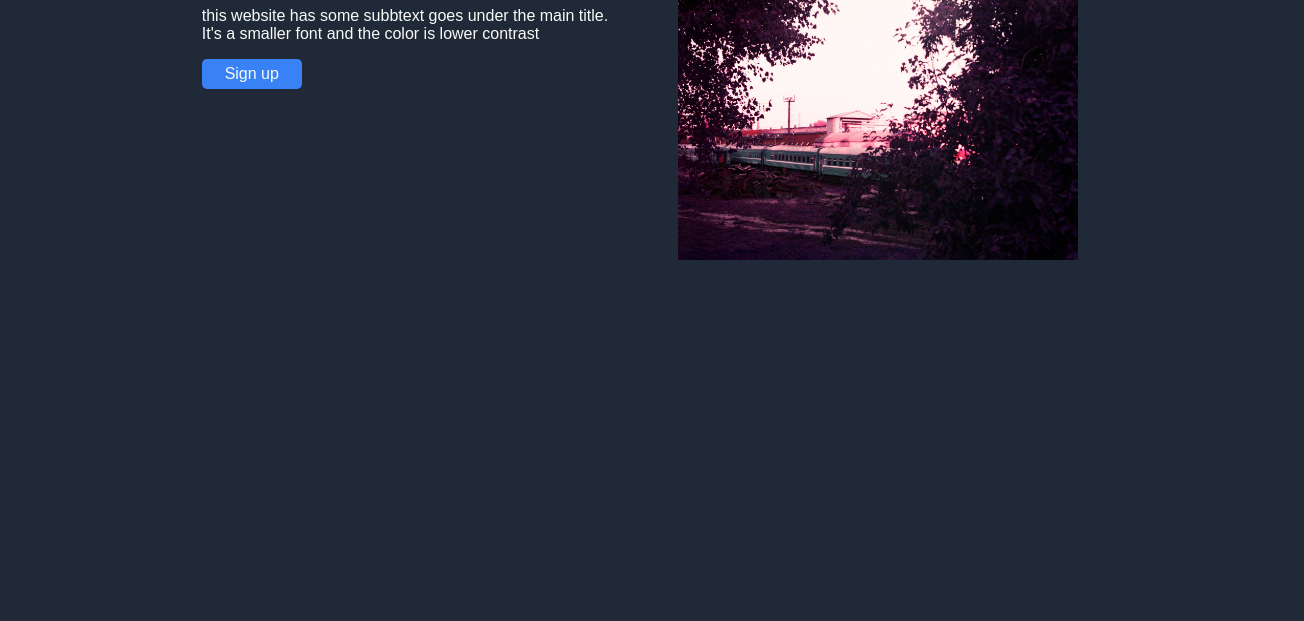
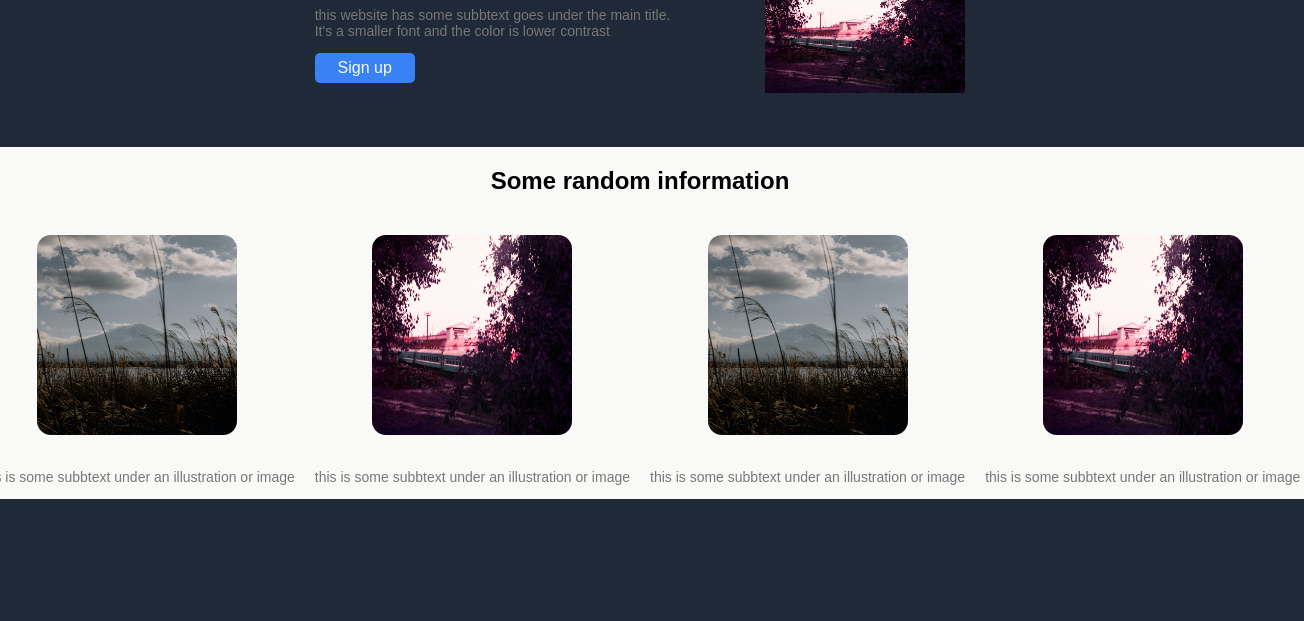
Before and after one commit to probably-kit/css-project, a plain HTML site: page index.html in a window 1280 px wide. Shown: the part 179-800 px from the top of the page, 1304 px wide, since content can reach past the window. Drawn offline with Linux system fonts and the light colour scheme.

Commit message:
Finished the second part of webpage

```diff
--- a/index.html
+++ b/index.html
@@ -17,11 +17,11 @@
         </ul>
     </header>
 
-    <div class="container">
+    <div class="container column">
         <div class="info">
             <div class="data column light-txt">
                 <h1 class="large-txt">This website is awesome</h1>
-                <p class="">this website has some subbtext goes under the main title.<br> It's a smaller font and the color is lower contrast</p>
+                <p class="subbtext">this website has some subbtext goes under the main title.<br> It's a smaller font and the color is lower contrast</p>
                 <button class="light-txt">Sign up</button>
             </div>
             <div class="flex-container">
@@ -30,11 +30,30 @@
 
         </div>
 
+        <div class="container column light-backround">
+            <h2>Some random information</h2>
+            <div class="container ">
+                <div class="container column">
+                    <img class="flex-container round-border" src="img/pexels-carlo-obrien-15483821.jpg" alt="">
+                    <p class="subbtext">this is some subbtext under an illustration or image</p>
+                </div>
+                <div class="container column">
+                    <img class="flex-container round-border" src="img/PHSQUAT97343017.jpg" alt="">
+                    <p class="subbtext">this is some subbtext under an illustration or image</p>
+                </div>
+                <div class="container column">
+                    <img class="flex-container round-border" src="img/pexels-carlo-obrien-15483821.jpg" alt="">
+                    <p class="subbtext">this is some subbtext under an illustration or image</p>
+                </div>
+                <div class="container column">
+                    <img class="flex-container round-border" src="img/PHSQUAT97343017.jpg" alt="">
+                    <p class="subbtext">this is some subbtext under an illustration or image</p>
+                </div>
+            </div>
+
+        </div>
         <div></div>
         <div></div>
-        <div></div>
-
-
 
     </div>
 
--- a/style.css
+++ b/style.css
@@ -36,9 +36,9 @@ a{
 
 .container{ /**/
     display: flex;
-    flex-direction: column;
     justify-content: space-evenly ;
     align-items: center;
+    gap: 20px;
 }
 
 .info{
@@ -51,8 +51,8 @@ a{
     display: flex;
     justify-content: center; /* Выравнивание содержимого по центру */
     align-items: center; /* Выравнивание по вертикали */
-    width: 400px;
-    height: 400px;
+    width: 200px;
+    height: 200px;
 }
 
 .column{
@@ -76,6 +76,17 @@ a{
   }
 
 .subbtext{
-    font-size: 18px;
-    color:#e5e7eb;
+    font-size: 14px;
+    color:#777;
 }
+
+.light-backround{
+    background-color:#f9faf8;
+    width: 105%;
+}
+
+.round-border{
+    border-color: #3882f6;
+    border: 5px;
+    border-radius: 7%;
+}
```
